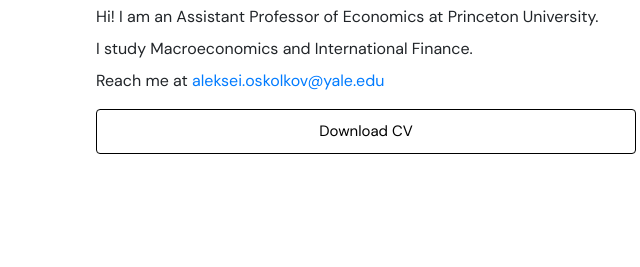
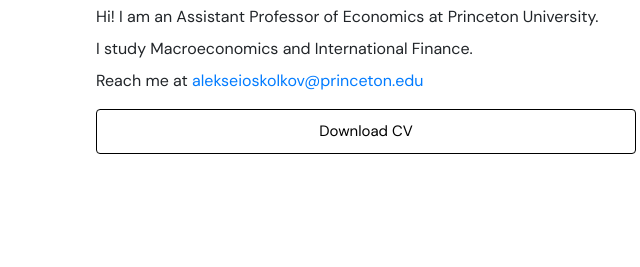
Before and after one commit to aoskolkov/aoskolkov.github.io, a plain HTML site: page index.html in a window 1280 px wide. Shown: the part 314-581 px from the top of the page, 559-1199 px from the left. Drawn offline with nearby package versions, Linux system fonts and the light colour scheme.

Commit message:
Update index.html

```diff
--- a/index.html
+++ b/index.html
@@ -57,7 +57,7 @@
               <p class="mb-2 text-justify">Hi! I am an Assistant Professor of Economics at Princeton University.</p>
               <p class="mb-2">I study Macroeconomics and International Finance.</p>
               <div class="mb-5">
-                <p>Reach me at <a href="mailto:aleksei.oskolkov@yale.edu">aleksei.oskolkov@yale.edu</a></p>
+                <p>Reach me at <a href="mailto:alekseioskolkov@princeton.edu">alekseioskolkov@princeton.edu</a></p>
                 <div class="h5 mb-2"><a href="files/cv_oskolkov.pdf" class="btn btn-download">Download CV</a></div>
               </div>
             </div>
```
